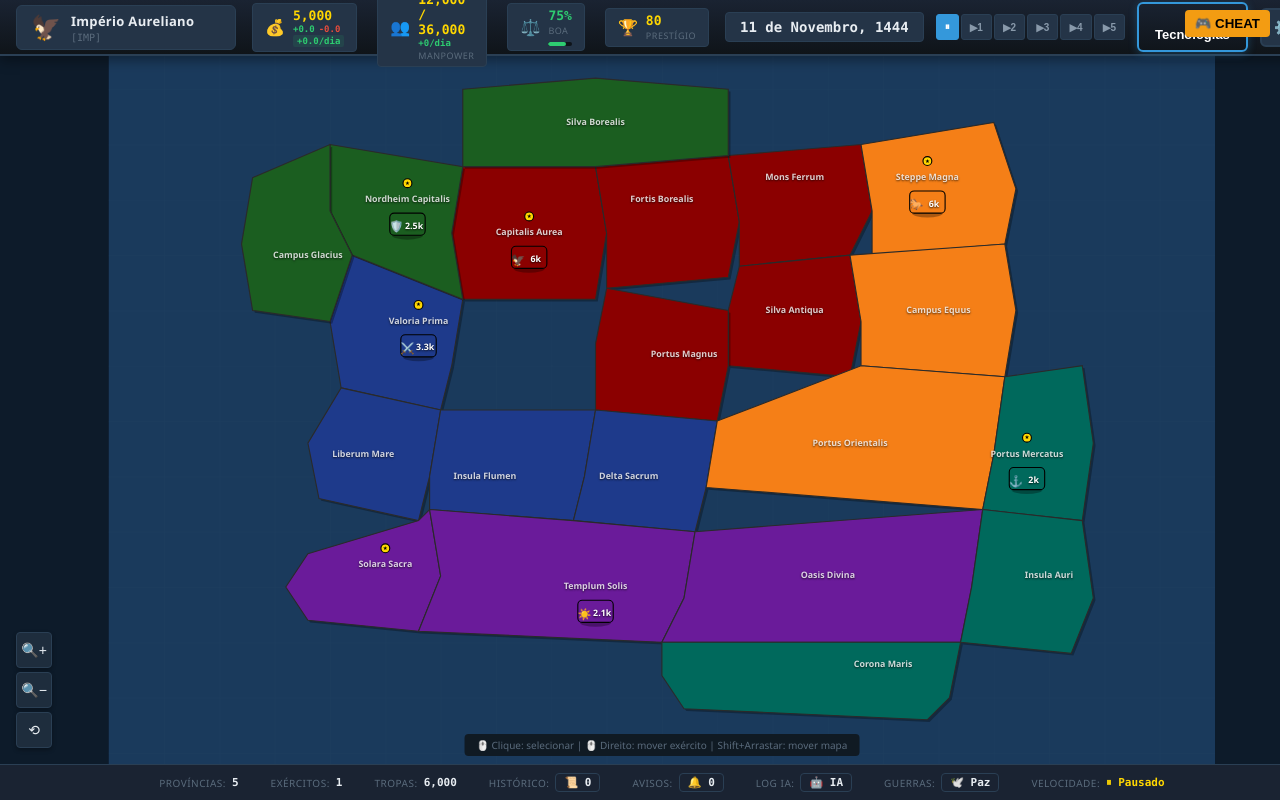
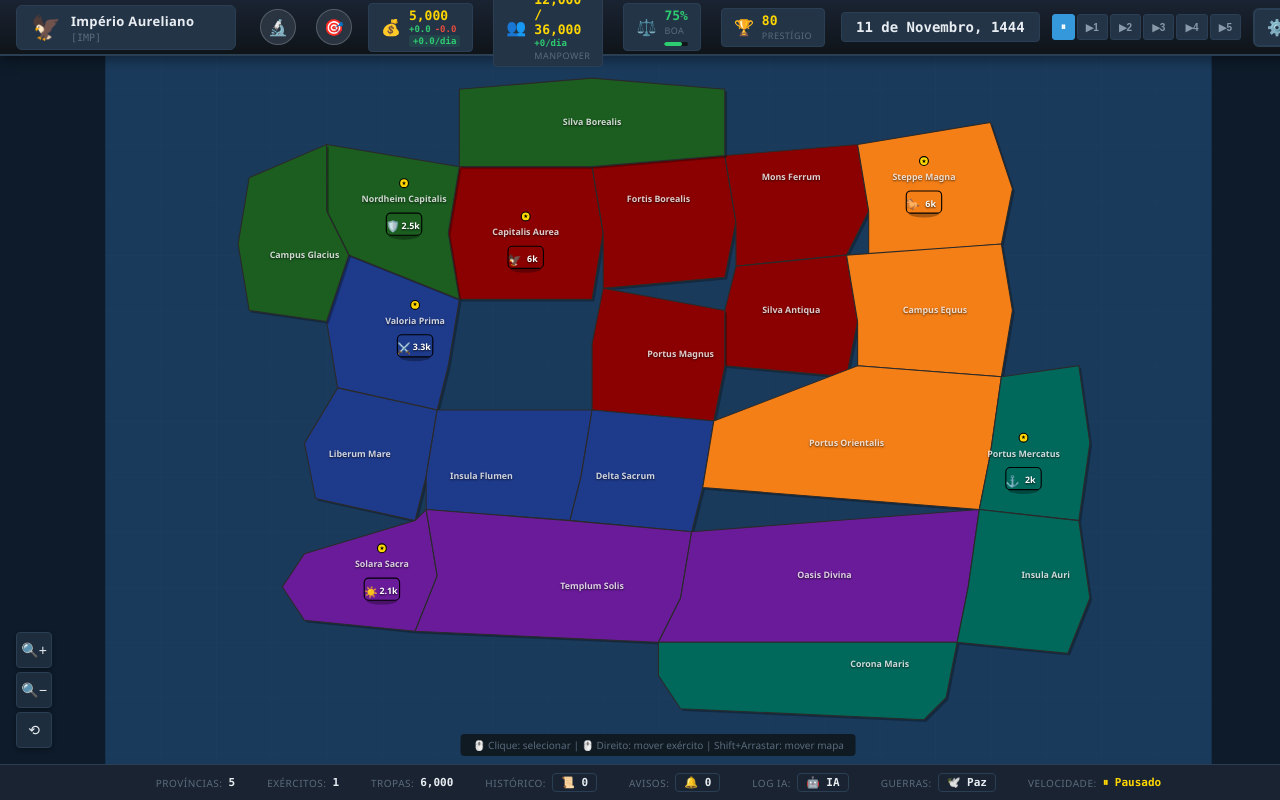
Before and after one commit to rafaeldeveloperbr-design/Grand-Strategy, a React (Vite) app: page / in a window 1280 px wide. Built offline with nearby package versions, Linux system fonts and the light colour scheme.

Commit message:
feat: separa botao de tecnologias em pesquisas e focos nacionais com botoes redondos

```diff
--- a/src/App.tsx
+++ b/src/App.tsx
@@ -47,7 +47,7 @@ function createInitialArmies(): Army[] {
     { id: 'army_init_2', owner: 'REP', name: 'Legião Valoriana', regiments: [{ type: 'infantry', strength: 2500, morale: 88 } as any, { type: 'cavalry', strength: 800, morale: 82 } as any], location: 'p6', destination: null, targetDestination: null, movementProgress: 0, movementSpeed: 1.0, position: null, path: [], targetArmyId: null, targetProvinceId: null } as any,
     { id: 'army_init_3', owner: 'RNO', name: 'Guarda Nordiana', regiments: [{ type: 'infantry', strength: 2000, morale: 92 } as any, { type: 'artillery', strength: 500, morale: 85 } as any], location: 'p10', destination: null, targetDestination: null, movementProgress: 0, movementSpeed: 0.5, position: null, path: [], targetArmyId: null, targetProvinceId: null } as any,
     { id: 'army_init_4', owner: 'KHA', name: 'Horda Dourada', regiments: [{ type: 'cavalry', strength: 4000, morale: 95 } as any, { type: 'cavalry', strength: 2000, morale: 90 } as any], location: 'p14', destination: null, targetDestination: null, movementProgress: 0, movementSpeed: 1.5, position: null, path: [], targetArmyId: null, targetProvinceId: null } as any,
-    { id: 'army_init_5', owner: 'THC', name: 'Guardiões de Solara', regiments: [{ type: 'infantry', strength: 1800, morale: 80 } as any, { type: 'artillery', strength: 300, morale: 75 } as any], location: 'p18', destination: null, targetDestination: null, movementProgress: 0, movementSpeed: 1.0, position: null, path: [], targetArmyId: null, targetProvinceId: null } as any,
+    { id: 'army_init_5', owner: 'THC', name: 'Guardiões de Solara', regiments: [{ type: 'infantry', strength: 1800, morale: 80 } as any, { type: 'artillery', strength: 300, morale: 75 } as any], location: 'p17', destination: null, targetDestination: null, movementProgress: 0, movementSpeed: 1.0, position: null, path: [], targetArmyId: null, targetProvinceId: null } as any,
     { id: 'army_init_6', owner: 'LIG', name: 'Mercenários de Portus', regiments: [{ type: 'infantry', strength: 1500, morale: 75 } as any, { type: 'cavalry', strength: 500, morale: 70 } as any], location: 'p20', destination: null, targetDestination: null, movementProgress: 0, movementSpeed: 1.0, position: null, path: [], targetArmyId: null, targetProvinceId: null } as any,
   ];
 }
@@ -74,6 +74,7 @@ const App: React.FC = () => {
   const [battleHistory, setBattleHistory] = useState<CombatResult[]>([]);
   const [aiDifficulty, setAiDifficulty] = useState<AIDifficulty>('medium');
   const [showCheatPanel, setShowCheatPanel] = useState(false);
+  const [techInitialTab, setTechInitialTab] = useState<'focuses' | 'technologies'>('focuses');
 
   const addLog = useCallback((msg: string) => console.log(msg), []);
   const formatGameDate = useCallback((d: GameDate) => `${d.day} de ${d.month}, ${d.year}`, []);
@@ -108,8 +109,17 @@ const App: React.FC = () => {
 
   return (
     <div className="game">
-      <TopBar playerCountry={playerCountry} date={date} gameSpeed={gameSpeed} onSpeedChange={tech.handleSpeedChange} onTechClick={() => modals.setShowTechModal(true)} onSettingsClick={() => modals.setShowSettingsModal(true)} onGovernmentClick={() => modals.setShowGovernmentModal(true)} />
-      <div className="game__main">
+<TopBar
+  playerCountry={playerCountry}
+  date={date}
+  gameSpeed={gameSpeed}
+  onSpeedChange={tech.handleSpeedChange}
+  onTechClick={() => {}} // pode remover
+  onResearchClick={() => { setTechInitialTab('technologies'); modals.setShowTechModal(true); }}
+  onFocusClick={() => { setTechInitialTab('focuses'); modals.setShowTechModal(true); }}
+  onSettingsClick={() => modals.setShowSettingsModal(true)}
+  onGovernmentClick={() => modals.setShowGovernmentModal(true)}
+/>      <div className="game__main">
         <GameMap provinces={provinces} countries={allCountries} armies={armies} recruitments={recruitments} buildingConstructions={buildingConstructions} activeBattles={activeBattles} selectedProvince={selection.selectedProvince} hoveredProvince={selection.hoveredProvince} selectedArmy={selection.selectedArmy} onProvinceHover={selection.handleProvinceHover} onProvinceClick={selection.handleProvinceClick} onArmyClick={selection.handleArmyClick} onProvinceRightClick={armyActions.handleProvinceRightClick} />
         {selection.isPanelOpen && selectedProvinceData && <ProvincePanel province={selectedProvinceData} countries={allCountries} playerCountry={playerCountry} armies={armies} recruitments={recruitments} buildingConstructions={buildingConstructions} onClose={selection.handleClosePanel} onProvinceClick={selection.handleProvinceClick} onBuild={economy.handleBuild} onRecruit={economy.handleRecruit} onCancelRecruitment={economy.handleCancelRecruitment} onCancelBuilding={economy.handleCancelBuilding} />}
         {selectedArmyData && (
@@ -143,8 +153,15 @@ const App: React.FC = () => {
         {modals.showWarPanel && <WarPanel wars={wars} playerCountry={playerCountry} allCountries={allCountries} onClose={() => modals.setShowWarPanel(false)} onMakePeace={diplomacy.handleMakePeace} />}
         {modals.battleReport && <BattleReportModal battleResult={modals.battleReport} playerCountry={playerCountry} allCountries={allCountries} onClose={() => { modals.setBattleReport(null); modals.setIsPaused(false); }} />}
         {modals.showBattleHistory && <BattleHistoryModal battleHistory={battleHistory} allCountries={allCountries} onClose={() => modals.setShowBattleHistory(false)} onViewBattle={(b) => { modals.setShowBattleHistory(false); modals.setBattleReport(b); modals.setIsPaused(true); }} />}
-        {modals.showTechModal && <TechnologyModal playerCountry={playerCountry} techState={playerTechState} onStartFocus={tech.handleStartFocus} onStartResearch={tech.handleStartResearch} onClose={() => modals.setShowTechModal(false)} />}
-        {endGameType && gameStats && <EndGameModal endGameType={endGameType} stats={gameStats} onContinue={tech.handleEndGameContinue} onRestart={tech.handleEndGameRestart} />}
+{modals.showTechModal &&
+  <TechnologyModal
+    playerCountry={playerCountry}
+    techState={playerTechState}
+    initialTab={techInitialTab} // <- passa a aba
+    onStartFocus={tech.handleStartFocus}
+    onStartResearch={tech.handleStartResearch}
+    onClose={() => modals.setShowTechModal(false)}
+  />}        {endGameType && gameStats && <EndGameModal endGameType={endGameType} stats={gameStats} onContinue={tech.handleEndGameContinue} onRestart={tech.handleEndGameRestart} />}
         <NotificationLogModal isOpen={modals.showNotificationModal} onClose={() => modals.setShowNotificationModal(false)} />
         <SettingsModal isOpen={modals.showSettingsModal} onClose={() => modals.setShowSettingsModal(false)} aiDifficulty={aiDifficulty} onDifficultyChange={tech.handleDifficultyChange} />
         <AILogModal isOpen={modals.showAILogModal} onClose={() => modals.setShowAILogModal(false)} />
@@ -160,7 +177,7 @@ const App: React.FC = () => {
         <div className="game__bottom-info"><span className="game__bottom-label">Guerras:</span><button className="game__bottom-war-btn" onClick={() => modals.setShowWarPanel(true)}>{wars.filter(w => w.attacker === playerCountryTag || w.defender === playerCountryTag).length > 0 ? `⚔️ ${wars.filter(w => w.attacker === playerCountryTag || w.defender === playerCountryTag).length}` : '🕊️ Paz'}</button></div>
         <div className="game__bottom-info"><span className="game__bottom-label">Velocidade:</span><span className="game__bottom-value game__bottom-value--highlight">{gameSpeed === 0 ? '⏸ Pausado' : `▶ x${gameSpeed}`}</span></div>
       </div>
-      <button onClick={() => setShowCheatPanel(!showCheatPanel)} style={{ position: 'fixed', top: '10px', right: '10px', zIndex: 9998, background: '#f39c12', border: 'none', padding: '6px 10px', borderRadius: '4px', cursor: 'pointer', fontWeight: 'bold' }}>🎮 CHEAT</button>
+      <button onClick={() => setShowCheatPanel(!showCheatPanel)} style={{ position: 'fixed', top: '100px', right: '1600px', zIndex: 9998, background: '#f39c12', border: 'none', padding: '6px 10px', borderRadius: '4px', cursor: 'pointer', fontWeight: 'bold' }}>🎮 CHEAT</button>
       <CheatPanel cheats={cheats} isOpen={showCheatPanel} onClose={() => setShowCheatPanel(false)} />
       <ToastContainer />
     </div>
--- a/src/components/TechnologyModal.tsx
+++ b/src/components/TechnologyModal.tsx
@@ -9,27 +9,26 @@ import { Country } from '../types';
 import { CountryTechState } from '../types/technology';
 import { NATIONAL_FOCUSES, TECHNOLOGIES } from '../data/technology';
 
+type TabType = 'focuses' | 'technologies';
+
 interface TechnologyModalProps {
   playerCountry: Country;
   techState: CountryTechState;
   onStartFocus: (focusId: string) => void;
   onStartResearch: (techId: string) => void;
   onClose: () => void;
+  initialTab?: TabType; // <- NOVO
 }
 
-type TabType = 'focuses' | 'technologies';
-
-/**
- * Modal de Tecnologias e Focos Nacionais
- */
 export const TechnologyModal: React.FC<TechnologyModalProps> = ({
   playerCountry,
   techState,
   onStartFocus,
   onStartResearch,
-  onClose
+  onClose,
+  initialTab = 'focuses'
 }) => {
-  const [activeTab, setActiveTab] = useState<TabType>('focuses');
+  const [activeTab, setActiveTab] = useState<TabType>(initialTab);
 
   const canStartFocus = (focusId: string): boolean => {
     // Validação de segurança
--- a/src/components/TopBar.tsx
+++ b/src/components/TopBar.tsx
@@ -10,15 +10,20 @@
  * - Controles de velocidade
  */
 
-import React from 'react';
-import { Country, GameDate } from '../types';
-import { getStabilityDescription, getStabilityColor } from '../engine/stability';
+import React from "react";
+import { Country, GameDate } from "../types";
+import {
+  getStabilityDescription,
+  getStabilityColor,
+} from "../engine/stability";
 
 interface TopBarProps {
   playerCountry: Country;
   date: GameDate;
   gameSpeed: number;
   onSpeedChange: (speed: number) => void;
+  onResearchClick: () => void; // NOVO
+  onFocusClick: () => void; // NOVO
   onTechClick?: () => void;
   onSettingsClick?: () => void;
   onGovernmentClick?: () => void;
@@ -29,8 +34,18 @@ interface TopBarProps {
  */
 function formatDate(date: GameDate): string {
   const months = [
-    'Janeiro', 'Fevereiro', 'Março', 'Abril', 'Maio', 'Junho',
-    'Julho', 'Agosto', 'Setembro', 'Outubro', 'Novembro', 'Dezembro',
+    "Janeiro",
+    "Fevereiro",
+    "Março",
+    "Abril",
+    "Maio",
+    "Junho",
+    "Julho",
+    "Agosto",
+    "Setembro",
+    "Outubro",
+    "Novembro",
+    "Dezembro",
   ];
   return `${date.day} de ${months[date.month - 1]}, ${date.year}`;
 }
@@ -51,7 +66,8 @@ export const TopBar: React.FC<TopBarProps> = ({
   date,
   gameSpeed,
   onSpeedChange,
-  onTechClick,
+  onResearchClick,
+  onFocusClick,
   onSettingsClick,
   onGovernmentClick,
 }) => {
@@ -73,6 +89,24 @@ export const TopBar: React.FC<TopBarProps> = ({
         </div>
       </div>
 
+          {/* === Botões de Tecnologia === */}
+      <div className="top-bar__tech-group">
+        <button
+          className="topbar__icon-btn"
+          onClick={onResearchClick}
+          title="Pesquisas"
+        >
+          🔬
+        </button>
+        <button
+          className="topbar__icon-btn"
+          onClick={onFocusClick}
+          title="Focos Nacionais"
+        >
+          🎯
+        </button>
+      </div>
+
       {/* === Seção: Recursos com Taxas === */}
       <div className="top-bar__resources">
         {/* Ouro */}
@@ -90,7 +124,9 @@ export const TopBar: React.FC<TopBarProps> = ({
                 -{economy.goldExpense.toFixed(1)}
               </span>
             </div>
-            <span className={`top-bar__resource-balance ${goldBalance >= 0 ? 'top-bar__resource-balance--positive' : 'top-bar__resource-balance--negative'}`}>
+            <span
+              className={`top-bar__resource-balance ${goldBalance >= 0 ? "top-bar__resource-balance--positive" : "top-bar__resource-balance--negative"}`}
+            >
               {formatRate(goldBalance)}/dia
             </span>
           </div>
@@ -101,7 +137,8 @@ export const TopBar: React.FC<TopBarProps> = ({
           <span className="top-bar__resource-icon">👥</span>
           <div className="top-bar__resource-data">
             <span className="top-bar__resource-value">
-              {resources.manpower.toLocaleString()} / {resources.maxManpower.toLocaleString()}
+              {resources.manpower.toLocaleString()} /{" "}
+              {resources.maxManpower.toLocaleString()}
             </span>
             <span className="top-bar__resource-rate top-bar__resource-rate--income">
               +{economy.manpowerGain}/dia
@@ -111,19 +148,27 @@ export const TopBar: React.FC<TopBarProps> = ({
         </div>
 
         {/* Estabilidade */}
-        <div className="top-bar__resource" title={`Estabilidade: ${getStabilityDescription(resources.stability)}`}>
+        <div
+          className="top-bar__resource"
+          title={`Estabilidade: ${getStabilityDescription(resources.stability)}`}
+        >
           <span className="top-bar__resource-icon">⚖️</span>
           <div className="top-bar__resource-data">
-            <span className="top-bar__resource-value" style={{ color: getStabilityColor(resources.stability) }}>
+            <span
+              className="top-bar__resource-value"
+              style={{ color: getStabilityColor(resources.stability) }}
+            >
               {Math.round(resources.stability)}%
             </span>
-            <span className="top-bar__resource-label">{getStabilityDescription(resources.stability)}</span>
+            <span className="top-bar__resource-label">
+              {getStabilityDescription(resources.stability)}
+            </span>
             <div className="top-bar__stability-bar">
               <div
                 className="top-bar__stability-fill"
                 style={{
                   width: `${resources.stability}%`,
-                  backgroundColor: getStabilityColor(resources.stability)
+                  backgroundColor: getStabilityColor(resources.stability),
                 }}
               />
             </div>
@@ -134,7 +179,9 @@ export const TopBar: React.FC<TopBarProps> = ({
         <div className="top-bar__resource" title="Prestígio">
           <span className="top-bar__resource-icon">🏆</span>
           <div className="top-bar__resource-data">
-            <span className="top-bar__resource-value">{resources.prestige}</span>
+            <span className="top-bar__resource-value">
+              {resources.prestige}
+            </span>
             <span className="top-bar__resource-label">Prestígio</span>
           </div>
         </div>
@@ -148,24 +195,18 @@ export const TopBar: React.FC<TopBarProps> = ({
             <button
               key={speed}
               className={`top-bar__speed-btn ${
-                gameSpeed === speed ? 'top-bar__speed-btn--active' : ''
+                gameSpeed === speed ? "top-bar__speed-btn--active" : ""
               }`}
               onClick={() => onSpeedChange(speed)}
-              title={speed === 0 ? 'Pausar' : `Velocidade ${speed}`}
+              title={speed === 0 ? "Pausar" : `Velocidade ${speed}`}
             >
-              {speed === 0 ? '⏸' : `▶${speed}`}
+              {speed === 0 ? "⏸" : `▶${speed}`}
             </button>
           ))}
         </div>
-        {onTechClick && (
-          <button
-            className="top-bar__tech-btn"
-            onClick={onTechClick}
-            title="Tecnologias e Focos Nacionais"
-          >
-            🔬 Tecnologias
-          </button>
-        )}
+
+
+
         {onSettingsClick && (
           <button
             className="top-bar__settings-btn"
--- a/src/components/cheatPanel.tsx
+++ b/src/components/cheatPanel.tsx
@@ -15,7 +15,7 @@ export const CheatPanel: React.FC<CheatPanelProps> = ({ cheats, isOpen, onClose
 
   return (
     <div style={{
-      position: 'fixed', top: '60px', right: '10px', width: '280px',
+      position: 'fixed', top: '100px', right: '1400px', width: '280px',
       background: 'rgba(20,20,20,0.95)', border: '2px solid #f39c12', borderRadius: '8px',
       padding: '12px', zIndex: 9999, color: 'white', fontFamily: 'monospace', fontSize: '12px'
     }}>
--- a/src/index.css
+++ b/src/index.css
@@ -190,6 +190,39 @@ html, body, #root {
   height: 100%;
   transition: width 0.3s ease, background-color 0.3s ease;
   border-radius: 2px;
+}
+
+.top-bar__tech-group {
+  display: flex;
+  gap: 20px;
+  align-items: center;
+  margin-left: 8px;
+}
+
+.topbar__icon-btn {
+  width: 36px;
+  height: 36px;
+  border-radius: 50%;
+  border: 1px solid rgba(255,255,255,0.2);
+  background: #2a3441;
+  color: white;
+  font-size: 16px;
+  cursor: pointer;
+  display: flex;
+  align-items: center;
+  justify-content: center;
+  transition: all 0.2s ease;
+}
+
+.topbar__icon-btn:hover {
+  background: #3a4a5f;
+  border-color: rgba(255,255,255,0.4);
+  transform: translateY(-1px) scale(1.05);
+  box-shadow: 0 4px 8px rgba(0,0,0,0.3);
+}
+
+.topbar__icon-btn:active {
+  transform: scale(0.95);
 }
 
 /* === Taxas Econômicas (Módulo 2) === */
@@ -311,6 +344,8 @@ html, body, #root {
   border-color: var(--border-light);
   transform: translateY(-1px);
 }
+
+
 
 /* ============================================================
  * MAPA - Container e SVG
```
